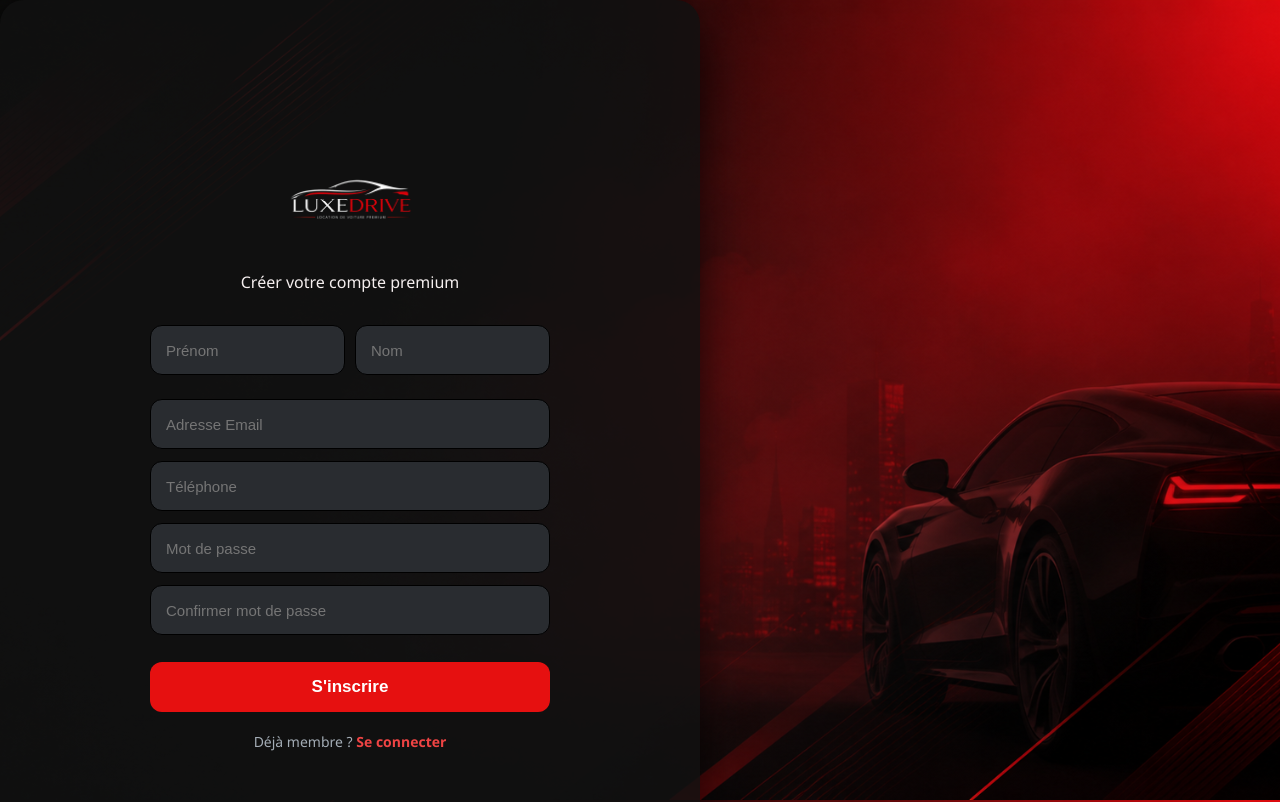
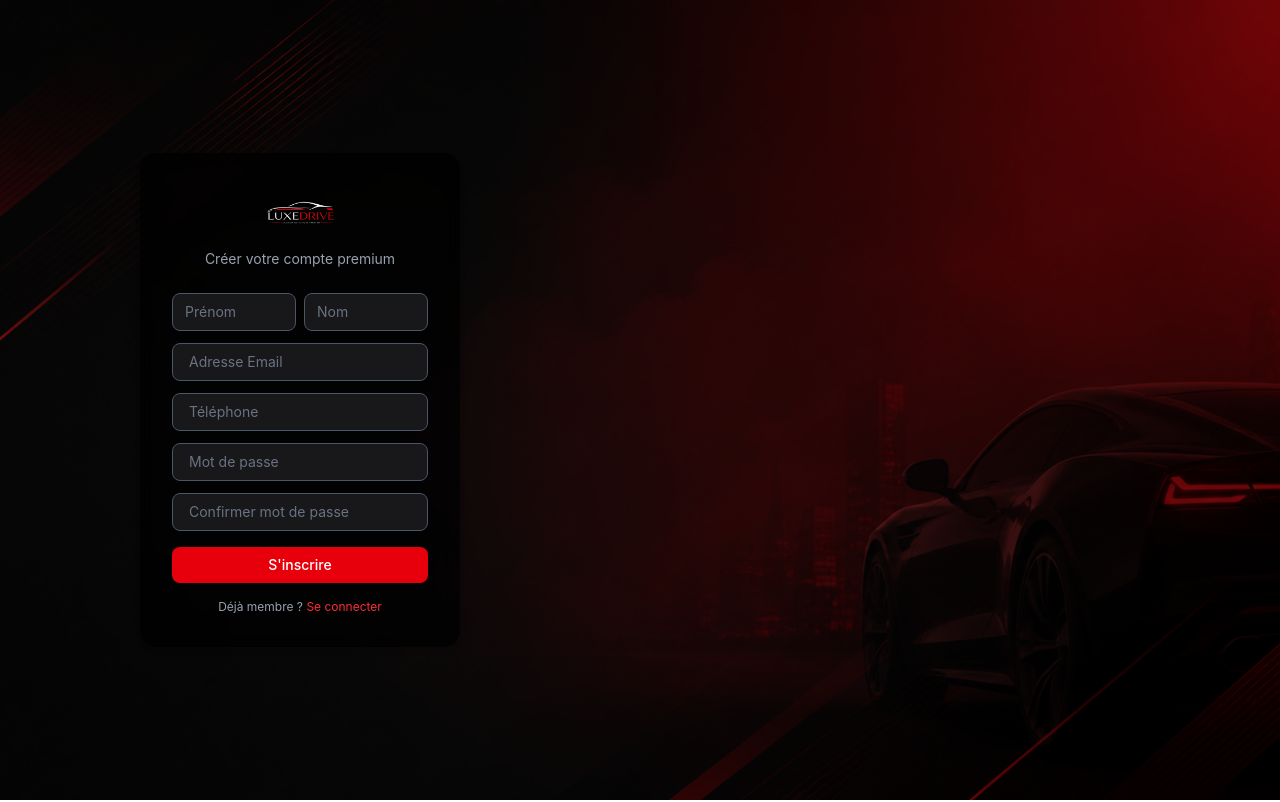
Before and after one commit to mame-fatou28/location-voiture, a React (Vite) app: page / in a window 1280 px wide. Shown: the top 802 px of the page. Built offline with nearby package versions, Linux system fonts and the light colour scheme.

Commit message:
update de inscription

```diff
--- a/src/App.css
+++ b/src/App.css
@@ -1,108 +1 @@
-body {
-  margin: 0;
-  padding: 0;
-  display: flex;
-  justify-content:baseline;
-  align-items: center;
-  min-height: 100vh;
-  font-family: 'Segoe UI', Roboto, Helvetica, Arial, sans-serif;
-  color: rgb(245, 239, 239);
-  background:#0a0d11
- url(./assets/insscription.png);
-
-  background-size: cover;
-  background-position: center;
-  background-attachment: fixed;
-  background-repeat: no-repeat;
-}
-.auth-card {
-  background: rgba(17, 17, 17, 0.85);
-
-  padding: 150px;
-  border-radius: 24px;
-  width: 100%;
-  max-width: 400px;
-  text-align: center;
-  box-shadow: 0 20px 50px rgba(0, 0, 0, 0.7);
-}
-
-.auth-logo-container {
-  display: flex;
-  justify-content: center;
-  align-items: center;
-  margin-bottom: 20px;
-  width: 100%;
-}
-
-.auth-logo {
-  height: 100px;
-  width: auto;
-  object-fit: contain;
-}
-.auth-input {
-  display: block ;
-  width: 100% ;
-  height: 50px ;
-  padding: 0 15px ;
-  margin: 12px 0 ;
-  border-radius: 12px ;
-  border: 1px solid black;
-  background-color: #292c30 ;
-  color: rgb(189, 180, 180) ;
-  font-size: 15px ;
-  box-sizing: border-box ;
-  outline: none ;
-}
-.auth-input:-webkit-autofill,
-.auth-input:-webkit-autofill:hover,
-.auth-input:-webkit-autofill:focus {
-  -webkit-box-shadow: 0 0 0 1000px rgb(7, 5, 5) ;
-  -webkit-text-fill-color: white;
-}
-.auth-button {
-  width: 100%;
-  padding: 15px;
-  background-color: #e61010;
-  color: white;
-  border: none;
-  border-radius: 12px;
-  font-weight: bold;
-  font-size: 17px;
-  cursor: pointer;
-  margin-top: 15px;
-  transition: background 0.3s ease;
-}
-
-.auth-button:hover {
-  background-color: #dc2626;
-}
-.checkbox-group {
-  display: contents;
-  align-items: flex-start;
-  gap: 10px;
-  text-align:center;
-  margin: 15px 0;
-  font-size: 13px;
-  color: #94a3b8;
-}
-
-.checkbox-group input {
-  accent-color: #ef4444;
-}
-
-.red-link {
-  color: #ef4444;
-  font-weight: bold;
-  text-decoration: none;
-  cursor: pointer;
-}
-
-.red-link:hover {
-  text-decoration: underline;
-}
-
-.error-text {
-  color: #ef4444;
-  font-size: 13px;
-  margin-top: 5px;
-}
+@import "tailwindcss"
--- a/src/App.tsx
+++ b/src/App.tsx
@@ -5,22 +5,13 @@ import Inscription from './component/Inscription'
 
 function App() {
 
-  const handleSwitch = () => {
-    console.log("switch vers login");
-  };
-const [isLogin, setIsLogin] = useState(false);
+
 
   return (
 
     <>
-     <div className="App">
-      {isLogin ? (
-        <Connexion onSwitch={() => setIsLogin(false)} />
-      ) : (
-        <Inscription onSwitch={() => setIsLogin(true)} />
-      )}
-    </div>
-      <Inscription  onSwitch={handleSwitch} />
+
+      <Inscription/>
     </>
   )
 }
--- a/src/component/Inscription.tsx
+++ b/src/component/Inscription.tsx
@@ -1,5 +1,6 @@
 import { useState } from "react";
 import logoluxe from "../assets/luxedrivee-removebg-preview.png";
+import image1 from '../assets/insscription.png';
 
 export default function Inscription({ onSwitch }) {
   const [formData, setFormData] = useState({
@@ -14,50 +15,46 @@ export default function Inscription({ onSwitch }) {
   const [error, setError] = useState("");
 
   const handleChange = (e) => {
-    setFormData({
-      ...formData,
-      [e.target.name]: e.target.value
-    });
+    setFormData({ ...formData, [e.target.name]: e.target.value });
   };
 
   const handleSubmit = (e) => {
     e.preventDefault();
-
     if (formData.password !== formData.confirmPassword) {
       setError("Les mots de passe ne correspondent pas !");
       return;
     }
-
     setError("");
     alert("Compte premium créé !");
   };
 
   return (
-    <div className="auth-card">
+    <div className="relative w-full h-screen">
+      {/* Image de fond */}
+      <img src={image1} alt="background" className="absolute inset-0 w-full h-full object-cover" />
 
-      <div className="auth-logo-contrainer">
-        <img src={logoluxe} alt="logo luxe drive" className="auth-logo" />
-      </div>
+      {/* Overlay sombre */}
+      <div className="absolute inset-0 bg-black/50" />
 
-      <p style={{ marginBottom: "20px" }}>
-        Créer votre compte premium
-      </p>
+      {/* Formulaire centré par dessus */}
+      <div className="absolute inset-0 flex items-center justify-start ml-35">
+        <div className="flex flex-col items-center bg-black/70 backdrop-blur-sm p-8 rounded-2xl shadow-md w-80">
+          <img src={logoluxe} alt="logo luxe drive" className="h-14 mb-2" />
+          <p className="text-sm text-gray-400 mb-6">Créer votre compte premium</p>
 
-      <form onSubmit={handleSubmit}>
-
-        <div style={{ display: "flex", gap: "10px" }}>
+          <form onSubmit={handleSubmit} className="flex flex-col gap-3 w-full">
+            <div className="flex gap-2">
               <input
                 name="prenom"
                 placeholder="Prénom"
-            className="auth-input"
+                className="border border-gray-600 bg-zinc-900 text-white placeholder-gray-500 rounded-lg px-3 py-2 text-sm outline-none focus:border-gray-400 w-1/2"
                 onChange={handleChange}
                 required
               />
-
               <input
                 name="nom"
                 placeholder="Nom"
-            className="auth-input"
+                className="border border-gray-600 bg-zinc-900 text-white placeholder-gray-500 rounded-lg px-3 py-2 text-sm outline-none focus:border-gray-400 w-1/2"
                 onChange={handleChange}
                 required
               />
@@ -67,7 +64,7 @@ export default function Inscription({ onSwitch }) {
               name="email"
               type="email"
               placeholder="Adresse Email"
-          className="auth-input"
+              className="border border-gray-600 bg-zinc-900 text-white placeholder-gray-500 rounded-lg px-4 py-2 text-sm outline-none focus:border-gray-400"
               onChange={handleChange}
               required
             />
@@ -75,7 +72,7 @@ export default function Inscription({ onSwitch }) {
             <input
               name="telephone"
               placeholder="Téléphone"
-          className="auth-input"
+              className="border border-gray-600 bg-zinc-900 text-white placeholder-gray-500 rounded-lg px-4 py-2 text-sm outline-none focus:border-gray-400"
               onChange={handleChange}
             />
 
@@ -83,7 +80,7 @@ export default function Inscription({ onSwitch }) {
               name="password"
               type="password"
               placeholder="Mot de passe"
-          className="auth-input"
+              className="border border-gray-600 bg-zinc-900 text-white placeholder-gray-500 rounded-lg px-4 py-2 text-sm outline-none focus:border-gray-400"
               onChange={handleChange}
               required
             />
@@ -92,28 +89,29 @@ export default function Inscription({ onSwitch }) {
               name="confirmPassword"
               type="password"
               placeholder="Confirmer mot de passe"
-          className="auth-input"
+              className="border border-gray-600 bg-zinc-900 text-white placeholder-gray-500 rounded-lg px-4 py-2 text-sm outline-none focus:border-gray-400"
               onChange={handleChange}
               required
             />
 
-        <button type="submit" className="auth-button">
+            <button
+              type="submit"
+              className="bg-red-600 text-white rounded-lg py-2 text-sm font-medium mt-1"
+            >
               S'inscrire
             </button>
 
-        {error && <p className="error-text">{error}</p>}
+            {error && <p className=" text-red-500 text-xs text-center">{error}</p>}
           </form>
 
-      <p style={{ marginTop: "20px", fontSize: "14px", color: "#a4adb6" }}>
+          <p className="text-xs text-gray-400 mt-4">
             Déjà membre ?{" "}
-        <span
-          className="red-link"
-          style={{ cursor: "pointer" }}
-          onClick={onSwitch}
-        >
+            <span onClick={onSwitch} className="text-red-500 cursor-pointer hover:underline">
               Se connecter
             </span>
           </p>
         </div>
+      </div>
+    </div>
     );
 }
```
Lines whose indentation alone changed are shown as unchanged.
